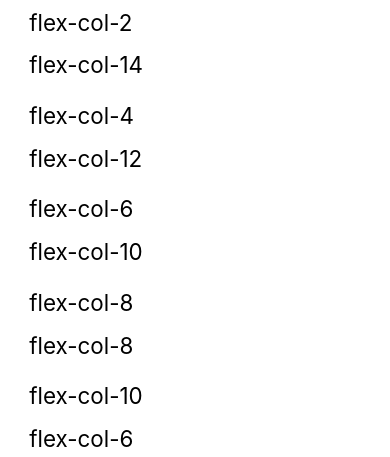
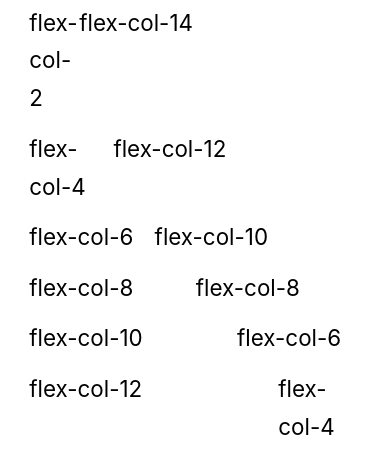
Before and after one commit to rholo/atomic-sass, a website: page index.html in a window 390 px wide. Shown: the part 313-770 px from the top of the page. Drawn offline with Linux system fonts and the light colour scheme.

Commit message:
update readme. config file

```diff
--- a/src/scss/_rocket-config.scss
+++ b/src/scss/_rocket-config.scss
@@ -5,25 +5,36 @@
     learn more at http://getbem.com/naming/
 */
 $prefix:'';
-// ask yourself if you need all this stuff!
-$inputs     : true;
-$buttons    : true;
-$table      : false;
+// Define your fonts!
+$my-font: -apple-system, BlinkMacSystemFont, "Segoe UI", Roboto, Helvetica, Arial, sans-serif, "Apple Color Emoji", "Segoe UI Emoji", "Segoe UI Symbol";
 
-// Define your fonts!
-$my-fonts: -apple-system, BlinkMacSystemFont, "Segoe UI", Roboto, Helvetica, Arial, sans-serif, "Apple Color Emoji", "Segoe UI Emoji", "Segoe UI Symbol";
-
-$font-primary   : $my-fonts;
-// by default heading use secondary font, you can change it if you want
-$font-secondary : $my-fonts;
-
-// this is a global font size to scale all headings and paragraph sizes
+// this font-size scale all headings and paragraph
 $font-size      : 1.4rem;
 
-/*
-    Can define your palette colors by name
-    https://htmlcolorcodes.com/color-names/
-*/
-// define just that you need it!
-// $grid-flex : true;
-$flex-cols  : 16;
+// by default we use OS Font
+$font-primary   : $my-font;
+$font-secondary : $my-font;
+
+// Modern browsers support 140 named colors
+$red            : Crimson;
+$green          : DarkCyan;
+$blue           : MediumBlue;
+$orange         : DarkOrange;
+$yellow         : Gold;
+$violet         : DarkViolet;
+$grey           : DarkGrey;
+
+// here add or remove if you dont need it
+$inputs         : true;
+$buttons        : true;
+$table          : false;
+
+// Three kind of grids system
+$grid-flex      : true;
+$grid-float     : false;
+$grid-table     : false;
+
+// define your columns for grids
+$flex-columns   : 16;
+$float-columns  : 12;
+$table-columns  : 12;
--- a/src/scss/rocket/_variables.scss
+++ b/src/scss/rocket/_variables.scss
@@ -16,12 +16,11 @@ $orange                 : DarkOrange!default;
 $yellow                 : Gold!default;
 $violet                 : DarkViolet!default;
 $grey                   : DarkGrey !default;
-// @import 'core/colors';
-@import 'core/fonts';
 
 //Global params
-$font-primary           : System, Arial, "Helvetica Neue", Helvetica, sans-serif !default;
-$font-secondary         : System, Georgia, "Times New Roman", Times, serif !default;
+$os-font                : -apple-system, BlinkMacSystemFont, "Segoe UI", Roboto, Helvetica, Arial, sans-serif, "Apple Color Emoji", "Segoe UI Emoji", "Segoe UI Symbol";
+$font-primary           : $os-font !default;
+$font-secondary         : $os-font !default;
 
 $font-headings          : $font-secondary;
 $font-size-global       : 100%!default;
@@ -31,9 +30,9 @@ $font-scale             : 0.2 !default;
 $font-color             : black !default;
 
 //select columns for your grid
-$grid-flex-col          : 16 !default;
-$grid-float-cols        : 12 !default;
-$grid-fix-cols          : 12 !default;
+$flex-columns           : 16 !default;
+$float-columns          : 12 !default;
+$fix-columns            : 12 !default;
 //add margin to columns on default grid
 $grid-space             : .5% !default;
 
--- a/src/scss/rocket/core/_fonts.scss
+++ /dev/null
@@ -1,7 +0,0 @@
-// define font system by default
-@font-face {
-    font-family: System;
-    font-style: normal;
-    font-weight: 300;
-    src: local(".SFNSText-Light"), local(".HelveticaNeueDeskInterface-Light"), local(".LucidaGrandeUI"), local("Ubuntu Light"), local("Segoe UI Light"), local("Roboto-Light"), local("DroidSans"), local("Tahoma");
-  }
--- a/src/scss/rocket/grids/_flex.scss
+++ b/src/scss/rocket/grids/_flex.scss
@@ -11,27 +11,7 @@
             margin-right: 0;
         }
     }
-
-    @for $i from 1 through $grid-flex-col {
+    @for $i from 1 through $flex-columns {
         .#{$prefix}flex-col-#{$i} {flex:$i}
     }
-
-    @include tablet{
-        [class*='#{$prefix}flex-']{
-            flex:2!important;
-        }
-    };
-    @include mobile{
-        .#{$prefix}grid-flex {
-            display: block;
-        }
-        [class*='#{$prefix}flex-']{
-            flex:1!important;
-            margin-right: 0;
-        }
-        [class*='#{$prefix}flex-']:last-of-type{
-            margin-top: 5px;
-        }
-    };
-
 }
```
Also changed, not shown: README.md, src/css/rocket.css.
